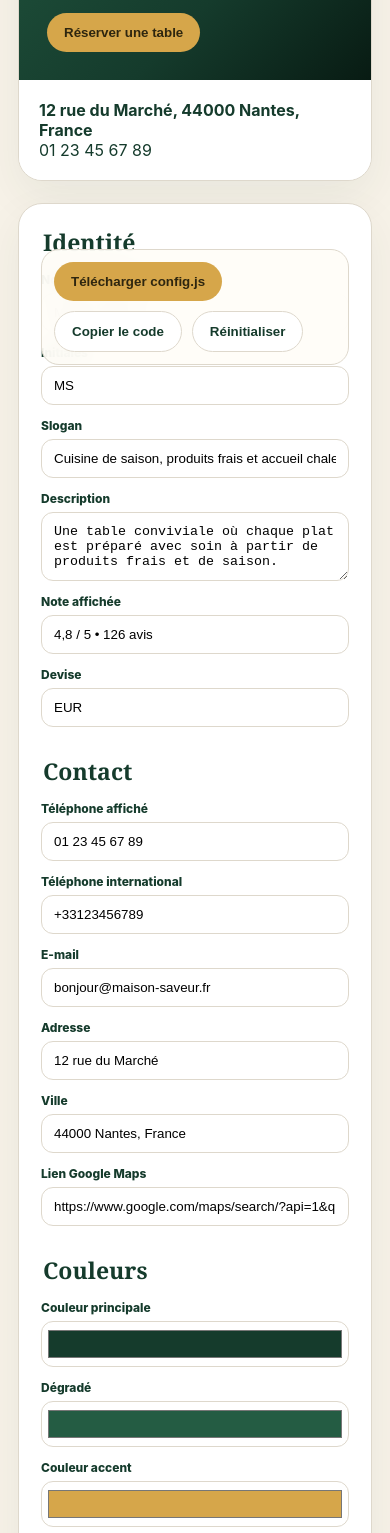
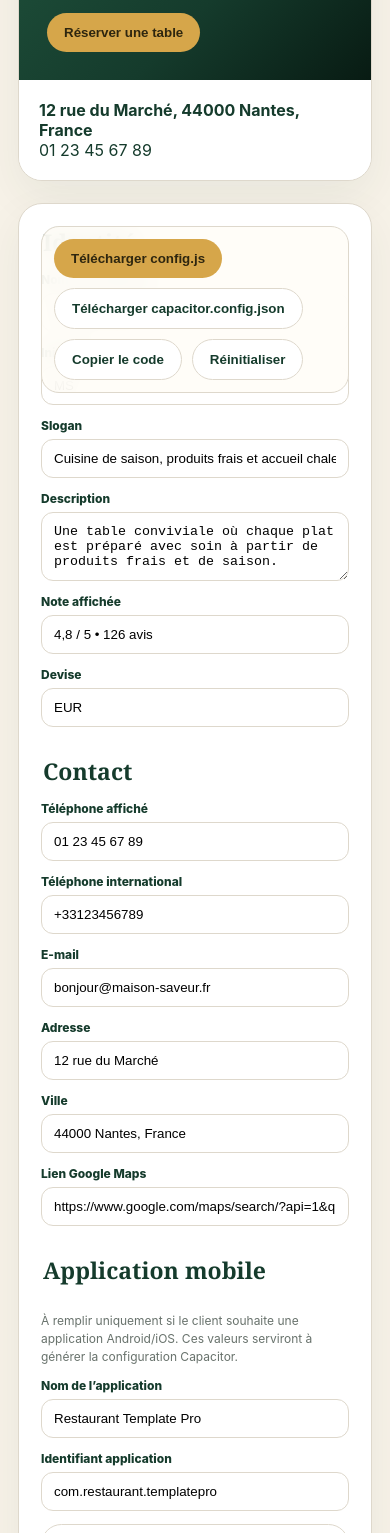
Before and after one commit to gexxqe/restaurant-template-pro, a website: page web/customize.html in a window 390 px wide. Shown: the part 467-2000 px from the top of the page. Drawn offline with Linux system fonts and the light colour scheme.

Commit message:
Add mobile app setup to visual configurator

```diff
--- a/web/customize.html
+++ b/web/customize.html
@@ -24,6 +24,11 @@
     <div class="field"><label for="address">Adresse</label><input id="address" data-path="restaurant.address"></div>
     <div class="field"><label for="city">Ville</label><input id="city" data-path="restaurant.city"></div>
     <div class="field full"><label for="mapsUrl">Lien Google Maps</label><input id="mapsUrl" type="url" data-path="restaurant.mapsUrl"></div>
+  </div></fieldset>
+  <fieldset class="group"><legend>Application mobile</legend><p class="notice">À remplir uniquement si le client souhaite une application Android/iOS. Ces valeurs serviront à générer la configuration Capacitor.</p><div class="grid">
+    <div class="field"><label for="appName">Nom de l’application</label><input id="appName" data-path="app.name"></div>
+    <div class="field"><label for="appId">Identifiant application</label><input id="appId" data-path="app.id" placeholder="fr.restaurant.nom"></div>
+    <div class="field full"><button class="btn secondary" type="button" id="syncApp">Utiliser le nom du restaurant</button></div>
   </div></fieldset>
   <fieldset class="group"><legend>Couleurs</legend><div class="grid">
     <div class="field"><label for="brand">Couleur principale</label><input id="brand" type="color" data-path="theme.brand"></div>
@@ -53,7 +58,7 @@
     <label class="check"><input id="supabaseEnabled" type="checkbox" data-path="supabase.enabled"> Activer Supabase</label>
     <div class="grid"><div class="field full"><label for="supabaseUrl">Project URL</label><input id="supabaseUrl" type="url" data-path="supabase.url"></div><div class="field full"><label for="publishableKey">Publishable key</label><input id="publishableKey" data-path="supabase.publishableKey"></div></div>
   </fieldset>
-  <div class="actions"><button class="btn primary" type="button" id="download">Télécharger config.js</button><button class="btn secondary" type="button" id="copy">Copier le code</button><button class="btn secondary" type="button" id="reset">Réinitialiser</button></div><div class="ok" id="message"></div>
+  <div class="actions"><button class="btn primary" type="button" id="download">Télécharger config.js</button><button class="btn secondary" type="button" id="downloadApp">Télécharger capacitor.config.json</button><button class="btn secondary" type="button" id="copy">Copier le code</button><button class="btn secondary" type="button" id="reset">Réinitialiser</button></div><div class="ok" id="message"></div>
 </form>
 <aside class="panel preview"><div class="preview-hero" id="previewHero"><div><span class="preview-badge">★★★★★ <span id="previewRating"></span></span><h2 id="previewName"></h2><p id="previewTagline"></p><button class="btn primary" type="button">Réserver une table</button></div></div><div class="preview-contact"><strong id="previewAddress"></strong><br><span id="previewPhone"></span></div></aside></div></main>
 <script src="config.js"></script><script src="customize.js"></script></body></html>
```
